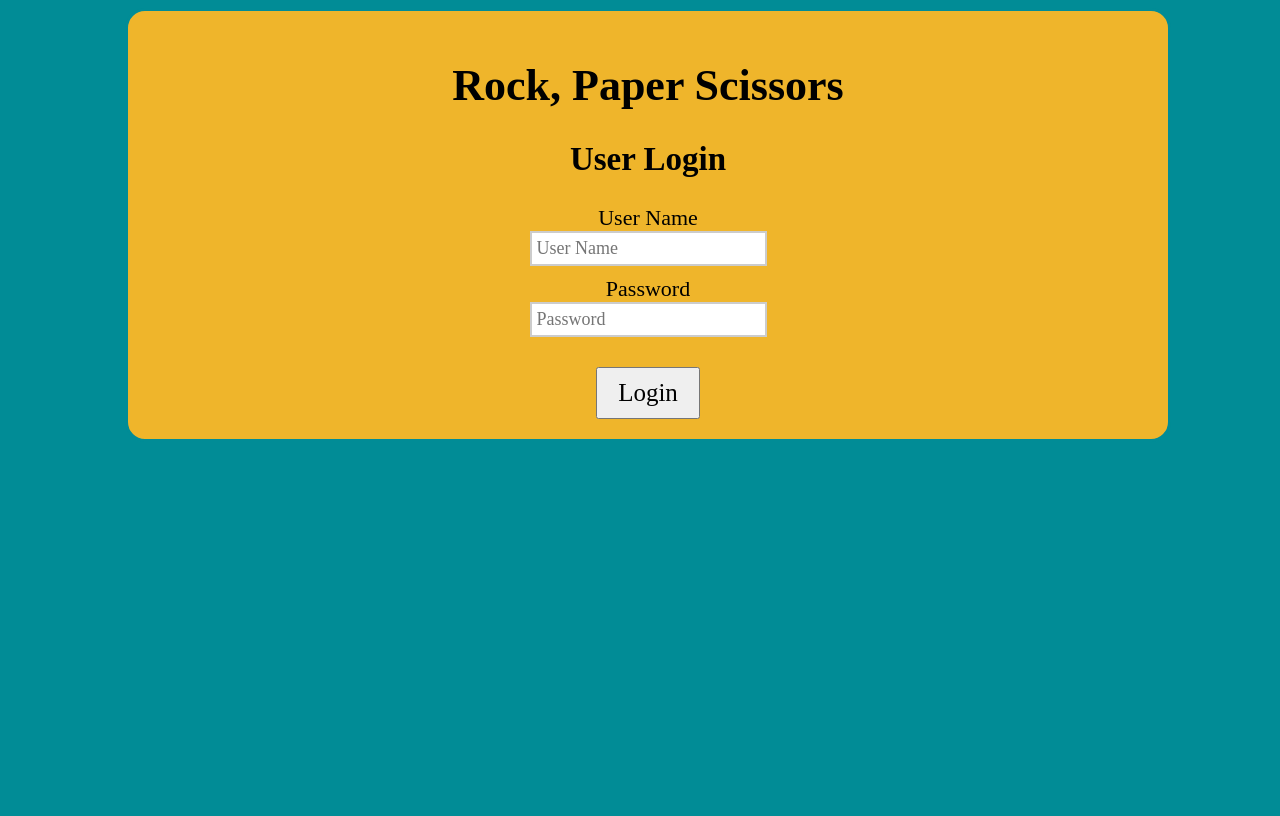
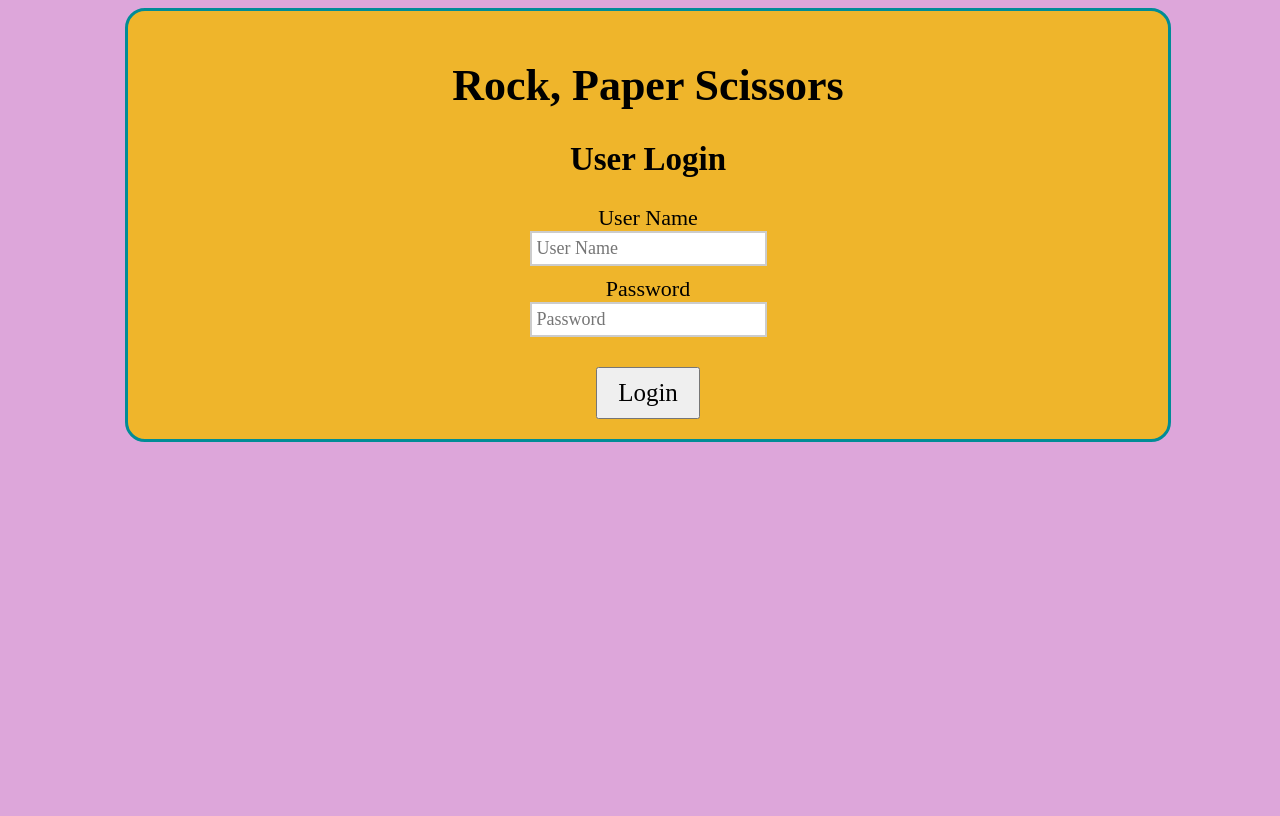
Before and after one commit to AzterBrew/rsp-assessment5, a PHP site: page /index.php in a window 1280 px wide. Run offline with PHP 8.4, Linux system fonts and the light colour scheme; some web fonts are replaced.

Commit message:
color me crazy

```diff
--- a/style.css
+++ b/style.css
@@ -1,7 +1,7 @@
 @import url('https://fonts.googleapis.com/css2?family=Afacad+Flux:wght@100..1000&display=swap');
 
 body {
-    background: #018c96;
+    background: #dda6da;
     display: flex;
     /* justify-content: center; */
     align-items: center;
```
